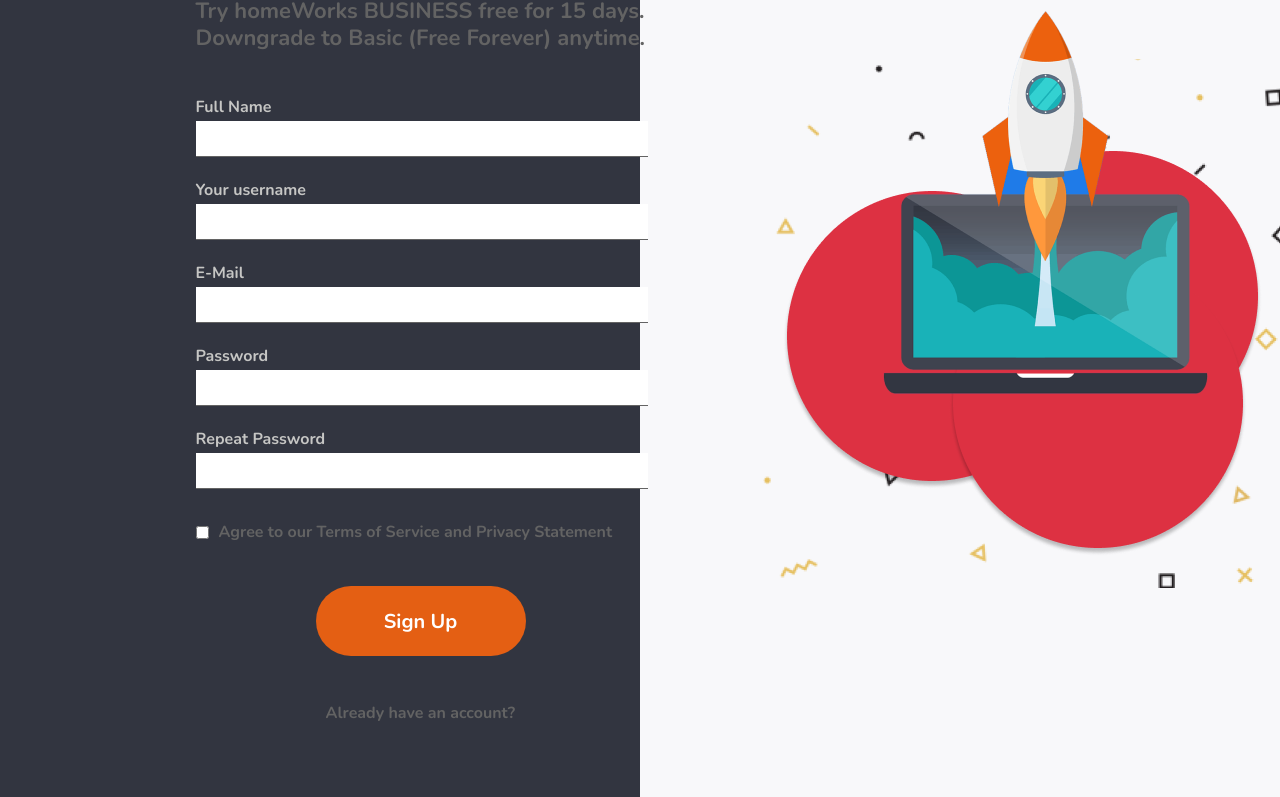
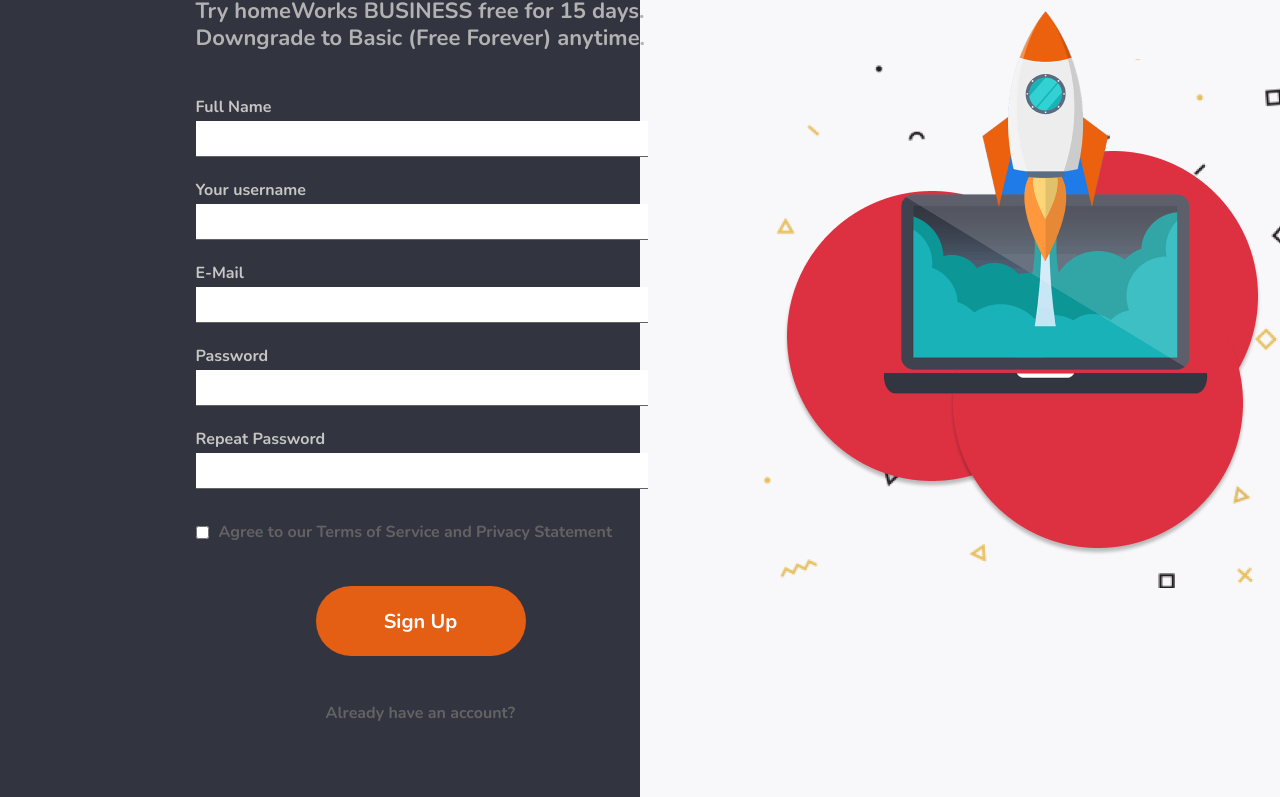
Before and after one commit to eugene-IT-creator/project12_regForm_Git, a plain HTML site: page index.html in a window 1280 px wide. Shown: the part 252-1049 px from the top of the page. Drawn offline with Linux system fonts and the light colour scheme.

Commit message:
c2: changed main text color

```diff
--- a/styles/styles.css
+++ b/styles/styles.css
@@ -64,7 +64,7 @@
     font-family: NunitoBold, sans-serif;
     font-size: 22px;
     line-height: 27px;
-    color: #636363;
+    color: #b2b2b2;
     width: 496px;
     margin-bottom: 42px;
 
```
